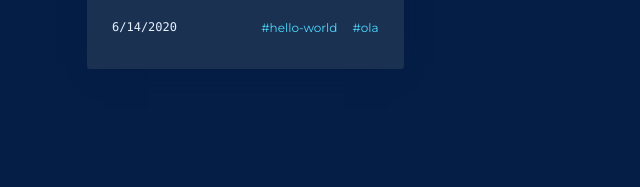
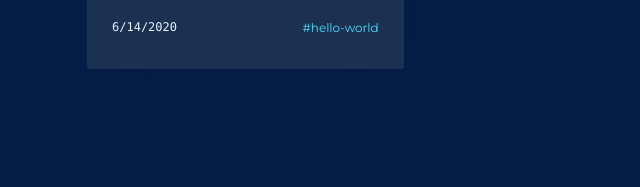
Before and after one commit to vascoalramos/portfolio, a Gatsby site: page /blog in a window 1280 px wide. Shown: the part 593-780 px from the top of the page, 63-703 px from the left. Built offline with nearby package versions, Linux system fonts and the light colour scheme; Gatsby itself is replaced by a stand-in of ours.

Commit message:
Fix forst post tag

```diff
--- a/content/blog/hello-world/index.md
+++ b/content/blog/hello-world/index.md
@@ -6,7 +6,6 @@ draft: false
 slug: '/blog/hello-world'
 tags:
   - hello-world
-  - ola
 
 # extra dev.to fields
 canonical_url: 'vascoalramos.me/blog/hello-world'
```
